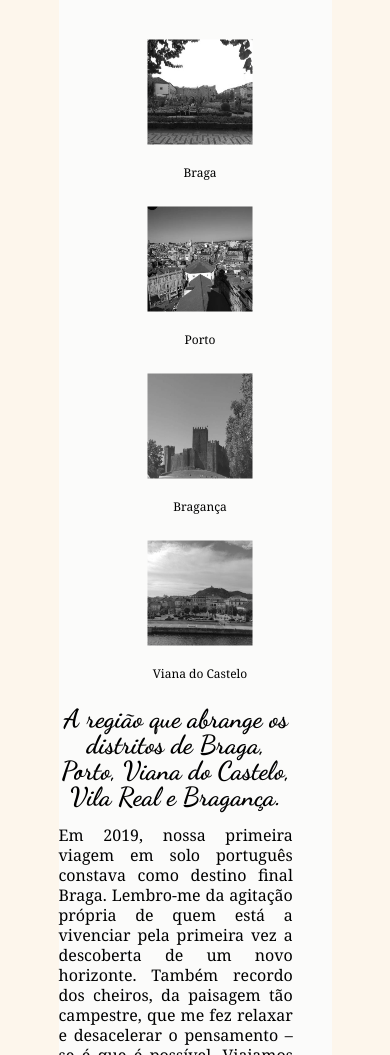
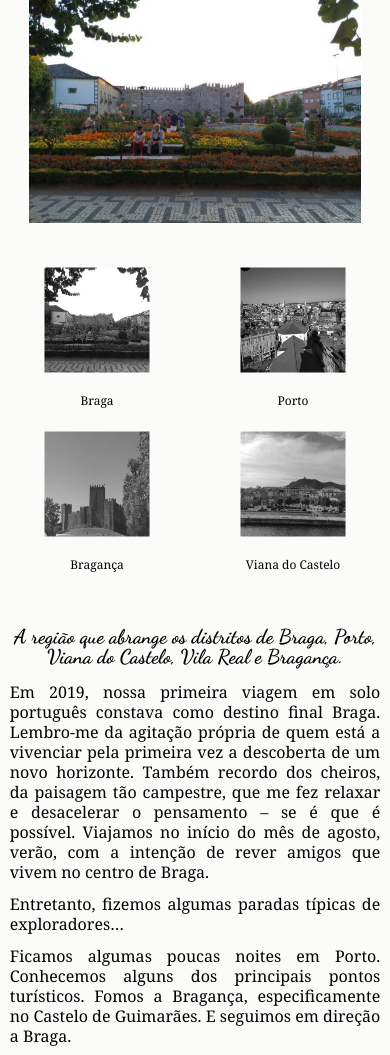
Before and after one commit to MachadoA/TrabFinalJS, a plain HTML site: page index.html in a window 390 px wide. Shown: the part 448-1503 px from the top of the page. Drawn offline with Linux system fonts and the light colour scheme; no server answers.

Commit message:
Update index.css
media screen

```diff
--- a/index.css
+++ b/index.css
@@ -23,7 +23,8 @@ body {
 }
 
 .container {
-    max-width: 70vw;
+    width: 1350px;
+    max-width: 90vw;
     margin: 0 auto;
     text-align: center;
     background-color: rgb(255, 255, 255);
@@ -41,7 +42,8 @@ header{
 
 header a img{
     height: auto;
-    width: 80%;
+    width: 100%;
+    max-width: 950px;
 }
 
 nav {
@@ -105,9 +107,7 @@ h2 {
     border-top: 8px solid rgba(207, 213, 218, 0.7);
 }
 
-.content section {
-    margin-top: 10px;
-}
+
 
 .content section h1{
     padding: 10px 15px;
@@ -144,11 +144,10 @@ h2 {
     display: grid;
     grid-template-columns: repeat(auto-fit, minmax(150px, 1fr));
     gap: 5px;
-    padding-left: 10px;
 }
 
 .view p{
-    text-align: center;
+    text-align: left;
     font-size: 0.750em;
 }
 
@@ -176,7 +175,8 @@ h2 {
     flex-direction: column;
     margin-top: 30px;
     width: 42vw;
-    padding-right: 25px;
+    max-width: 630px;
+    padding: 10px 0;
 }
 
 .description p{
@@ -192,7 +192,6 @@ h2 {
 
 .mobile-header{
     display: none;
-    /* padding: 0; */
 }
 
 .mobile-header > header{
@@ -210,9 +209,6 @@ h2 {
     justify-content: space-around;
     font-size: 0.7em;
 }
-
-
-
 
 label{
     font-family: inherit;
@@ -232,10 +228,8 @@ label{
 #showUp{
     display: none;
     margin: 0 auto;
-    /* width: 80vw; */
     border: 1px dashed #555558;
     background-color: rgba(30, 30, 31, 0.1);
-    /* position: absolute; */
     margin: 10px;
     padding: 20px;
     border-radius: 10px
@@ -300,10 +294,38 @@ input {
     background-color: rgba(76, 174, 240, .3);
 }
 
+/*media screen*/
+
+@media (max-width: 700px){
+    .container {
+        width: 100%;
+        max-width: 100vw;
+       }
+    h2{
+        font-size: 20px;
+    }
+    p{
+        font-size: 16px;
+    }
+    .view{
+        grid-template-columns: repeat(auto-fit, minmax(130px, 1fr));
+        gap: 2px;
+    }
+}
+
 @media screen and (max-width: 550px) {
+    .container {
+        width: 100%;
+        max-width: 100vw;
+       }
+    .filters{
+        display: flex;
+        flex-direction: column;
+    }
     .content{
         display: flex;
         flex-direction: column;
+        align-items: center;
     }
     .description{
         width: 95%;
@@ -314,8 +336,17 @@ input {
    .mobile-header{
     display: initial;
     background-color: rgba(76, 174, 240, .5);
-
 }
+    h2{
+        font-size: 20px;
+    }
+    p{
+        font-size: 16px;
+    }
+    .view{
+        gap: 2px;
+        grid-template-columns: repeat(auto-fit, minmax(130px, 1fr));
+    }
 }
 
 /* JS */
```
